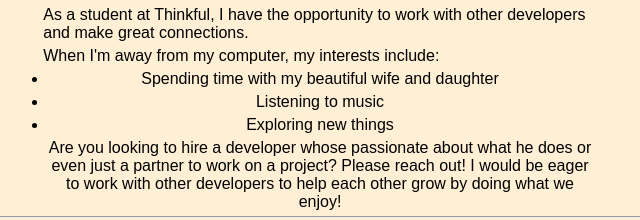
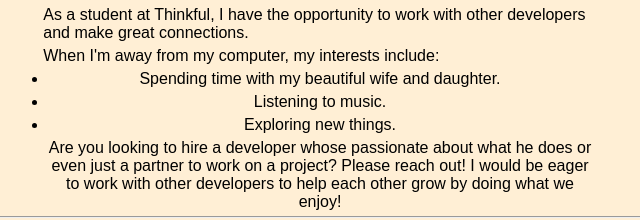
Before and after one commit to javi459/Portfolio, a plain HTML site: page index.html in a window 1280 px wide. Shown: the part 583-803 px from the top of the page, 320-960 px from the left. Drawn offline with Linux system fonts and the light colour scheme.

Commit message:
Punctuation Change

```diff
--- a/index.html
+++ b/index.html
@@ -37,9 +37,9 @@
 
     <p>When I'm away from my computer, my interests include:</p>
     <ul class="center">
-      <li>Spending time with my beautiful wife and daughter</li>
-      <li>Listening to music</li>
-      <li>Exploring new things</li>
+      <li>Spending time with my beautiful wife and daughter.</li>
+      <li>Listening to music.</li>
+      <li>Exploring new things.</li>
     </ul>
 
     <p class="center">Are you looking to hire a developer whose passionate about what he does or even just a partner to work on a project? Please reach out! I would be eager to work with other developers to help each other grow by doing what we enjoy!</p>
```
